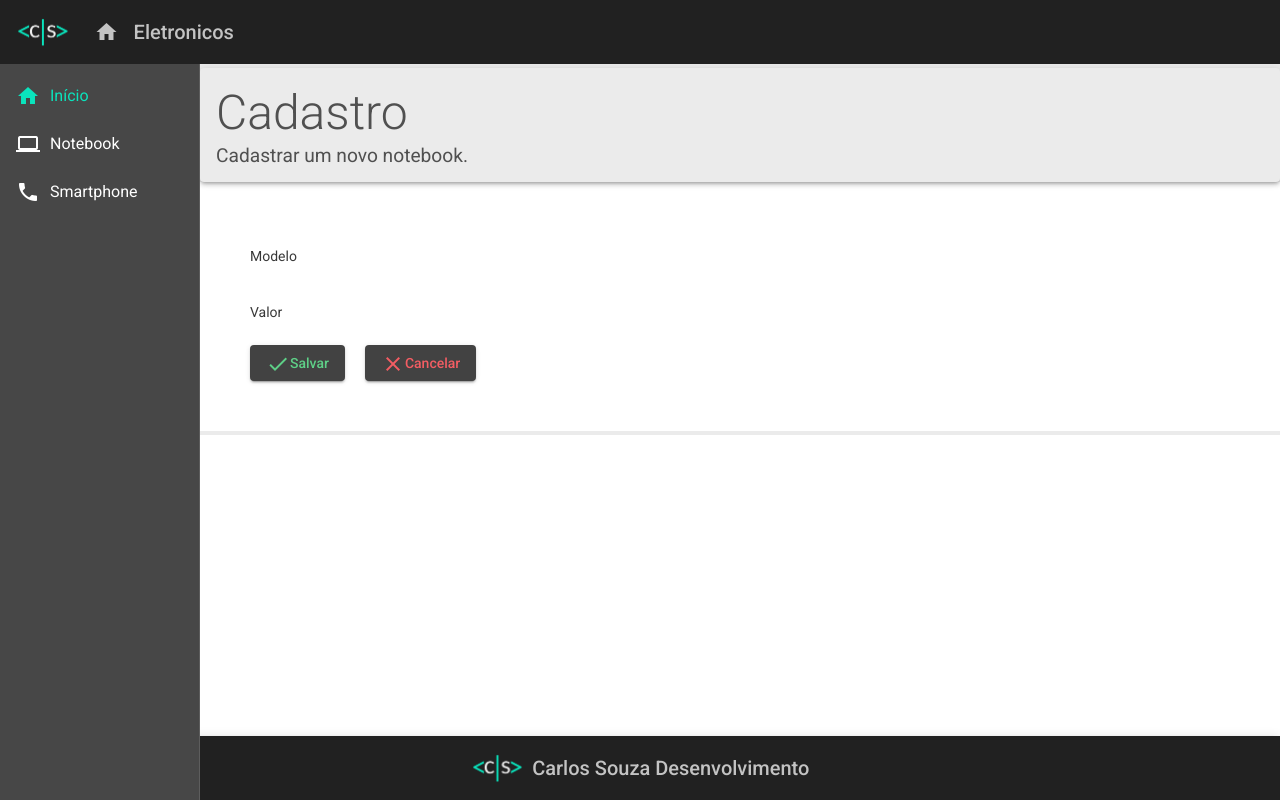
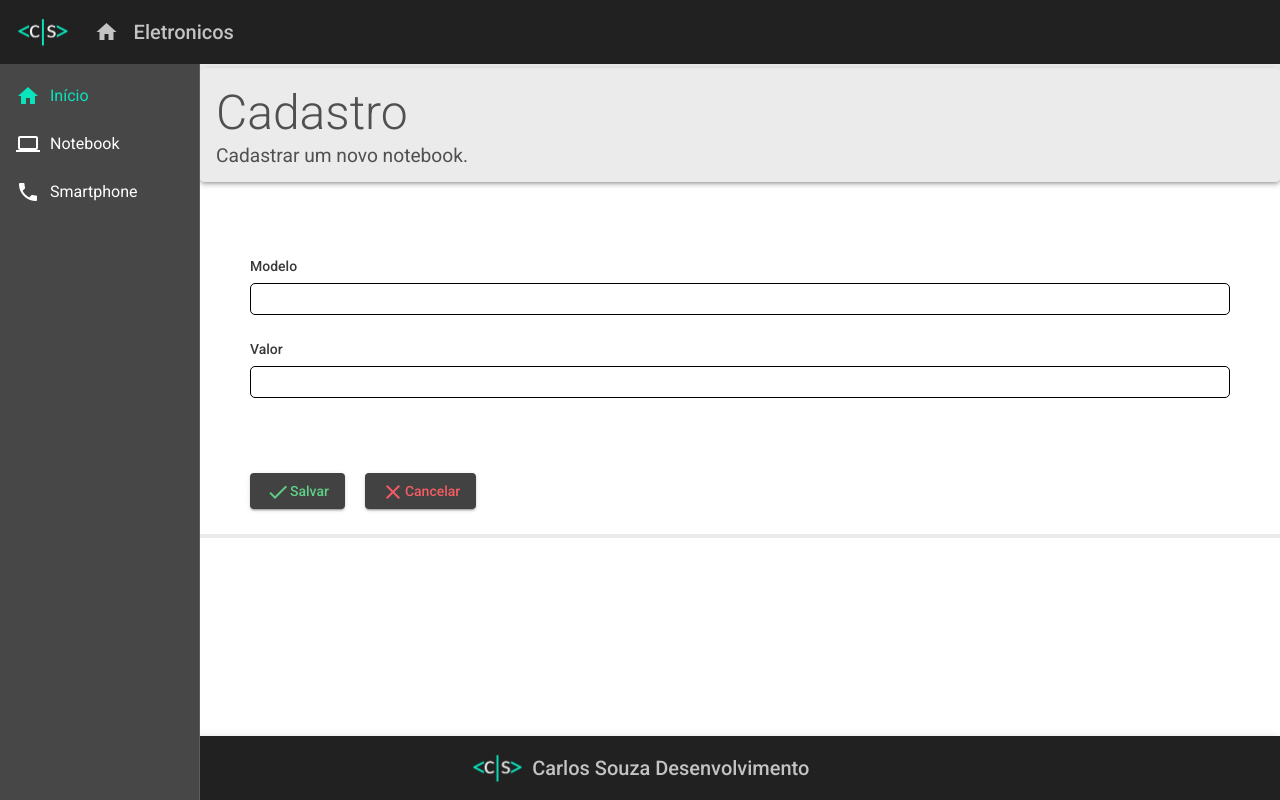
Before and after one commit to carlos-souza-dev/Angular-9-CRUD, an Angular app: page /notebooks/create in a window 1280 px wide. Built offline with nearby package versions, Linux system fonts and the light colour scheme.

Commit message:
Adicionado funções list e create nos components

```diff
--- a/src/app/components/product/notebook-created/notebook-created.component.css
+++ b/src/app/components/product/notebook-created/notebook-created.component.css
@@ -21,14 +21,39 @@
     padding: 50px;
 }
 
+.input-div {
+    display: flex;
+    flex-direction: column;
+}
+
 .input-div .note-label {
     color: rgb(56, 56, 56);
+    margin: 1.5rem 0 0.5rem 0;
+    font-weight: 500;
 }
 
-.input-div input {
+.input-div .input {
+    position: relative;
     color: rgb(97, 97, 97);
+    border: 1px solid black;
+    border-radius: 5px;
+    height: 24px;
+    padding: 3px 8px;
 }
 
-.note-form .button {
+.input-div .input:focus {
+    box-shadow: 0 0 0 0;
+    border: 0 none;
+    outline: 0;
+    box-shadow: 0 0 1pt 1pt rgb(20, 160, 118);
+}
+
+.buttons {
+    background-color: white;
+    border: 0;
+    padding: 25px 50px;
+}
+
+.button {
     margin-right: 20px;
 }
--- a/src/app/components/product/notebook-created/notebook-created.component.html
+++ b/src/app/components/product/notebook-created/notebook-created.component.html
@@ -6,18 +6,18 @@
         Cadastrar um novo notebook.
     </mat-card-subtitle>
 </mat-card>
-<div class="note-form">
-    <mat-form-field class="input-div">
-      <mat-label class="note-label">Modelo</mat-label>
-      <input matInput placeholder="Mac Pro">
-    </mat-form-field>
+<form class="note-form">
+    <div class="input-div">
+      <label class="note-label">Modelo</label>
+      <input class="input" matInput placeholder="Mac Pro" [(ngModel)]="notebook.name" name="name">
+    </div>
 
-    <mat-form-field class="input-div">
-        <mat-label class="note-label">Valor</mat-label>
-        <input matInput placeholder="5000.00">
-    </mat-form-field>
-    <div class="buttons">
-        <button class="button" mat-raised-button color="dark" dirConfirm (click)="createNotebook()"><mat-icon>done</mat-icon>Salvar</button>
-        <button class="button" mat-raised-button color="dark" dirCancel (click)="cancel()"><mat-icon>close</mat-icon>Cancelar</button>
+    <div class="input-div">
+        <label class="note-label">Valor</label>
+        <input class="input" matInput placeholder="5000.00" [(ngModel)]="notebook.price" name="price">
     </div>
+</form>
+<div class="buttons">
+    <button class="button" mat-raised-button color="dark" dirConfirm (click)="createNotebook()"><mat-icon>done</mat-icon>Salvar</button>
+    <button class="button" mat-raised-button color="dark" dirCancel (click)="cancel()"><mat-icon>close</mat-icon>Cancelar</button>
 </div>
--- a/src/app/components/product/notebook-created/notebook-created.component.ts
+++ b/src/app/components/product/notebook-created/notebook-created.component.ts
@@ -11,8 +11,8 @@ import { ProductService } from '../product.service';
 export class NotebookCreatedComponent implements OnInit {
 
   notebook: Product = {
-    name: 'Notebook',
-    price: 3333.99
+    name: '',
+    price: null
   }
 
   constructor(private productService: ProductService, private router: Router) { }
@@ -24,11 +24,11 @@ export class NotebookCreatedComponent implements OnInit {
 
     this.productService.createNotebook(this.notebook).subscribe(() => {
       this.productService.showMenssage('Notebook salvo!')
-      this.router.navigate(['notebooks'])
+      this.router.navigate(['/notebooks'])
     })
   }
 
   cancel(): void {
-    this.router.navigate(['notebooks'])
+    this.router.navigate(['/notebooks'])
   }
 }
--- a/src/app/components/product/smartphone-created/smartphone-created.component.css
+++ b/src/app/components/product/smartphone-created/smartphone-created.component.css
@@ -21,14 +21,39 @@
     padding: 50px;
 }
 
+.input-div {
+    display: flex;
+    flex-direction: column;
+}
+
 .input-div .smart-label {
     color: rgb(56, 56, 56);
+    margin: 1.5rem 0 0.5rem 0;
+    font-weight: 500;
 }
 
-.input-div input {
+.input-div .input {
+    position: relative;
     color: rgb(97, 97, 97);
+    border: 1px solid black;
+    border-radius: 5px;
+    height: 24px;
+    padding: 3px 8px;
 }
 
-.smart-form .button {
+.input-div .input:focus {
+    box-shadow: 0 0 0 0;
+    border: 0 none;
+    outline: 0;
+    box-shadow: 0 0 1pt 1pt rgb(20, 160, 118);
+}
+
+.buttons {
+    background-color: white;
+    border: 0;
+    padding: 25px 50px;
+}
+
+.button {
     margin-right: 20px;
 }
--- a/src/app/components/product/smartphone-created/smartphone-created.component.html
+++ b/src/app/components/product/smartphone-created/smartphone-created.component.html
@@ -6,18 +6,17 @@
         Cadastrar um novo smartphone.
     </mat-card-subtitle>
 </mat-card>
-<div class="smart-form">
-    <mat-form-field class="input-div">
-      <mat-label class="smart-label">Modelo</mat-label>
-      <input matInput placeholder="Mac Pro">
-    </mat-form-field>
-
-    <mat-form-field class="input-div">
-        <mat-label class="smart-label">Valor</mat-label>
-        <input matInput placeholder="5000.00">
-    </mat-form-field>
-    <div class="buttons">
-        <button class="button" mat-raised-button color="dark" dirConfirm (click)="createSmartphone()"><mat-icon>done</mat-icon>Salvar</button>
-        <button class="button" mat-raised-button color="dark" dirCancel (click)="cancel()"><mat-icon>close</mat-icon>Cancelar</button>
+<form class="smart-form">
+    <div class="input-div">
+      <label class="smart-label">Modelo</label>
+      <input class="input" matInput placeholder="Mac Pro" [(ngModel)]="smartphone.name" name="name">
     </div>
+    <div class="input-div">
+        <label class="smart-label">Valor</label>
+        <input class="input" matInput placeholder="5000.00" [(ngModel)]="smartphone.price" name="price">
+    </div>
+</form>
+<div class="buttons">
+    <button class="button" mat-raised-button color="dark" dirConfirm (click)="createSmartphone()"><mat-icon>done</mat-icon>Salvar</button>
+    <button class="button" mat-raised-button color="dark" dirCancel (click)="cancel()"><mat-icon>close</mat-icon>Cancelar</button>
 </div>
--- a/src/app/components/product/smartphone-created/smartphone-created.component.ts
+++ b/src/app/components/product/smartphone-created/smartphone-created.component.ts
@@ -11,8 +11,8 @@ import { ProductService } from '../product.service';
 export class SmartphoneCreatedComponent implements OnInit {
 
   smartphone: Product = {
-    name: 'Smartphone',
-    price: 3333.99
+    name: '',
+    price: null
   }
 
   constructor(private productService: ProductService, private router: Router) { }
--- a/src/app/views/home/home.component.ts
+++ b/src/app/views/home/home.component.ts
@@ -1,4 +1,7 @@
 import { Component, OnInit } from '@angular/core';
+import { Router } from '@angular/router';
+import { Product } from 'src/app/components/product/product.model';
+import { ProductService } from 'src/app/components/product/product.service';
 
 @Component({
   selector: 'app-home',
@@ -7,9 +10,26 @@ import { Component, OnInit } from '@angular/core';
 })
 export class HomeComponent implements OnInit {
 
-  constructor() { }
+  constructor(private router: Router, private productService: ProductService) { }
+
+  notebooks: Product[]
+  smartphones: Product[]
 
   ngOnInit(): void {
+    this.getNotebooks();
+    this.getSmartphones();
+  }
+
+  getNotebooks(): void {
+    this.productService.listNotebook().subscribe( res => {
+      this.notebooks = res;
+    })
+  }
+
+  getSmartphones(): void {
+    this.productService.listSmartphone().subscribe( res => {
+      this.smartphones = res;
+    })
   }
 
 }
--- a/src/app/views/notebook-crud/notebook-crud.component.ts
+++ b/src/app/views/notebook-crud/notebook-crud.component.ts
@@ -1,5 +1,7 @@
 import { Component, OnInit } from '@angular/core';
 import { Router } from '@angular/router';
+import { Product } from 'src/app/components/product/product.model';
+import { ProductService } from 'src/app/components/product/product.service';
 
 @Component({
   selector: 'app-notebook-crud',
@@ -8,12 +10,21 @@ import { Router } from '@angular/router';
 })
 export class NotebookCrudComponent implements OnInit {
 
-  constructor(private router: Router) { }
+  notebooks: Product[]
+
+  constructor(private router: Router, private productService: ProductService) { }
 
   ngOnInit(): void {
+    this.getNotebook();
   }
 
   navigateToNotebookCreate( ) {
     this.router.navigate(['notebooks/create'])
   }
+
+  getNotebook(): void {
+    this.productService.listNotebook().subscribe( res => {
+      this.notebooks = res;
+    })
+  }
 }
--- a/src/app/views/smartphone-crud/smartphone-crud.component.ts
+++ b/src/app/views/smartphone-crud/smartphone-crud.component.ts
@@ -1,5 +1,7 @@
 import { Component, OnInit } from '@angular/core';
 import { Router } from '@angular/router';
+import { Product } from 'src/app/components/product/product.model';
+import { ProductService } from 'src/app/components/product/product.service';
 
 @Component({
   selector: 'app-smartphone-crud',
@@ -8,13 +10,22 @@ import { Router } from '@angular/router';
 })
 export class SmartphoneCrudComponent implements OnInit {
 
-  constructor(private router: Router) { }
+  smartphones: Product[]
+
+  constructor(private router: Router, private productService: ProductService) { }
 
   ngOnInit(): void {
+    this.getSmartphone();
   }
 
   navigateToSmartphoneCreate(){
-    this.router.navigate(['smartphones/create'])
+    this.router.navigate(['/smartphones/create'])
+  }
+
+  getSmartphone():void {
+    this.productService.listSmartphone().subscribe( res => {
+      this.smartphones = res
+    })
   }
 
 }
```
Also changed, not shown: src/app/app.module.ts (+9 -3 lines).
